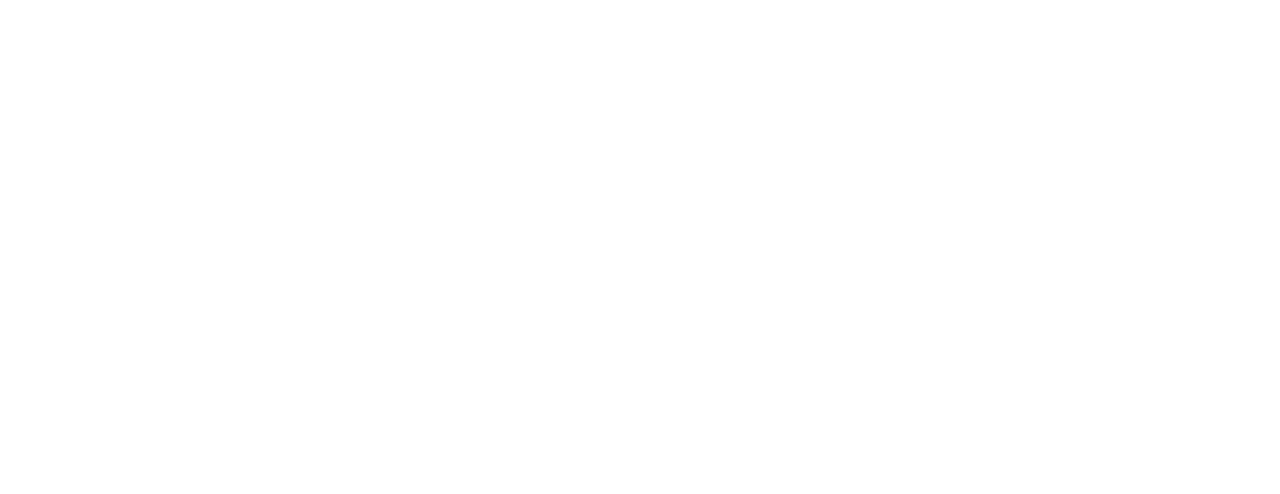
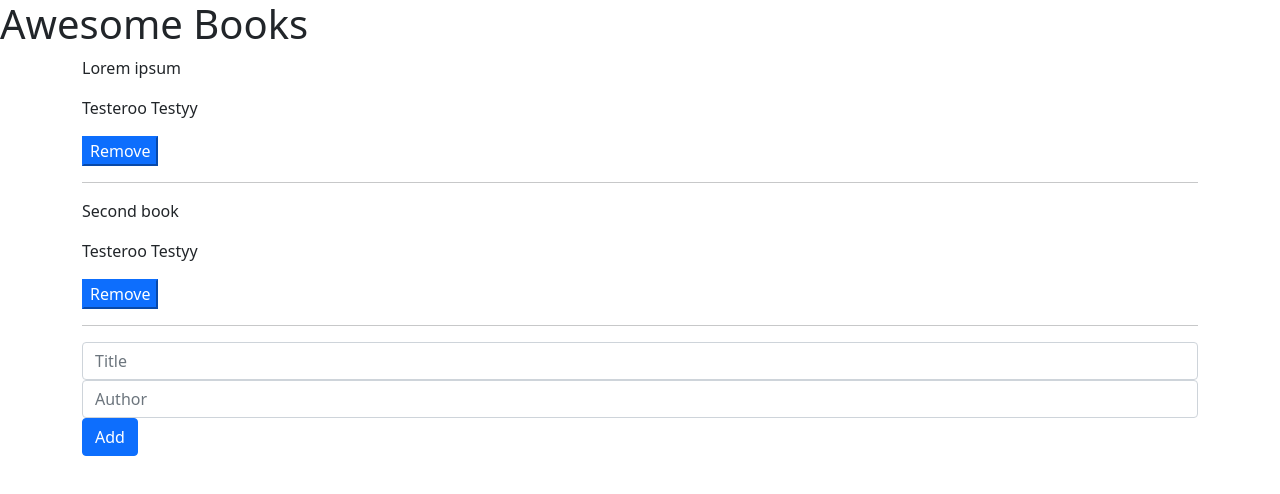
Before and after one commit to felixodette/awesomeBooks, a plain HTML site: page index.html in a window 1280 px wide. Drawn offline with Linux system fonts and the light colour scheme.

Commit message:
gitflow-feature-stash: home-page

```diff
--- /dev/null
+++ b/css/style.css
@@ -0,0 +1,3 @@
+.input-section {
+  display: flex;
+}
--- a/index.html
+++ b/index.html
@@ -2,9 +2,47 @@
 <html lang="en">
 <head>
     <meta charset="UTF-8">
-    <title>Title</title>
+    <meta name="viewport" content="width=device-width, initial-scale=1">
+    <title>Awesome Books</title>
+    <link rel="stylesheet" href="css/bootstrap.css">
 </head>
 <body>
+    <header>
+        <section>
+            <h1>Awesome Books</h1>
+        </section>
+    </header>
+    <main>
+        <section>
+            <div class="container">
+                <p>Lorem ipsum</p>
+                <p>Testeroo Testyy</p>
+                <button class="btn-primary">Remove</button>
+                <hr />
+            </div>
+        </section>
+        <section>
+            <div class="container">
+                <p>Second book</p>
+                <p>Testeroo Testyy</p>
+                <button class="btn-primary">Remove</button>
+                <hr />
+            </div>
+        </section>
+        <section class="input-section">
+            <div class="container">
+                <form>
+                    <div class="form-group">
+                        <input type="text" class="form-control" id="title" aria-describedby="titleHelp" placeholder="Title">
+                    </div>
+                    <div class="form-group">
+                        <input type="text" class="form-control" id="author" placeholder="Author">
+                    </div>
+                    <button type="button" class="btn btn-primary">Add</button>
+                </form>
+            </div>
+        </section>
+    </main>
 
 </body>
 </html>
```
